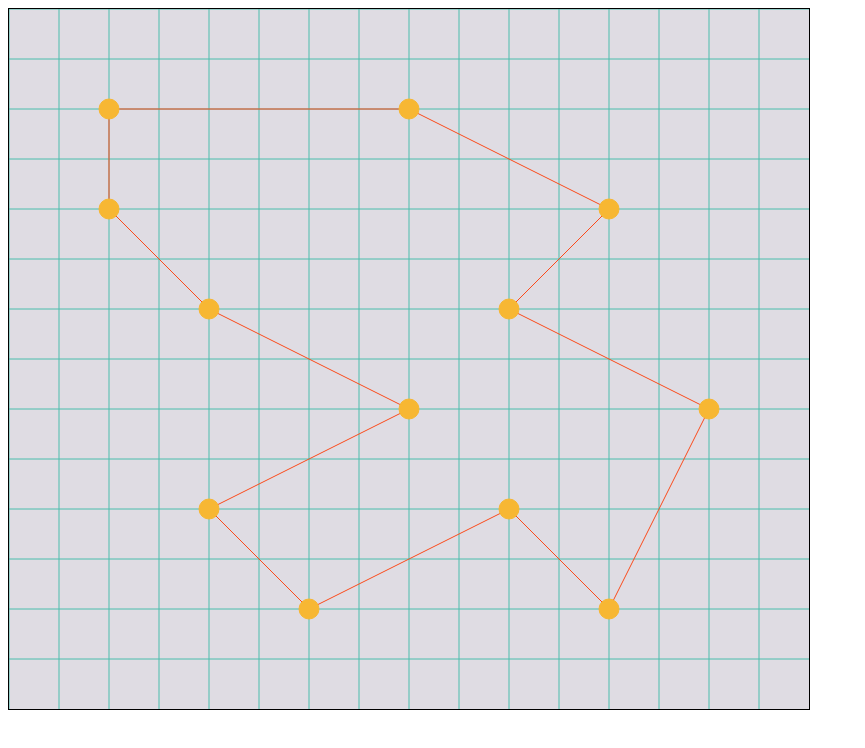
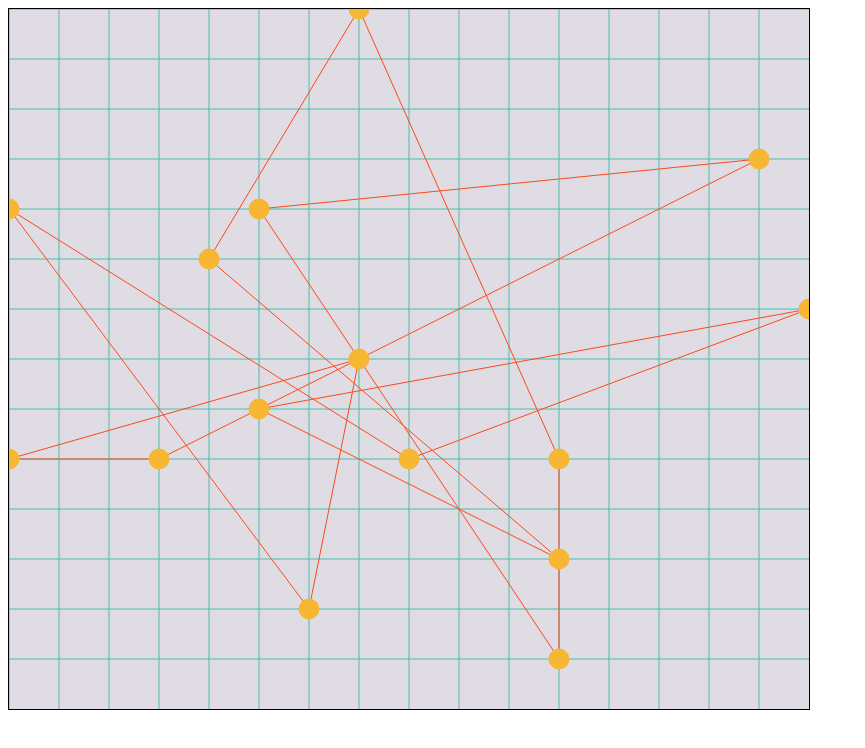
Before and after one commit to musztardem/SAO, a website: page index.html in a window 1280 px wide. Shown: the whole page, without its empty margins (0-865 px from the left). Drawn offline with Linux system fonts and the light colour scheme.

Commit message:
generating cities coords

```diff
--- /dev/null
+++ b/cities_generator.js
@@ -0,0 +1,23 @@
+const COORD_DIVISOR = 50;
+
+class CitiesGenerator {
+  constructor(citiesCount, maxWidth, maxHeight) {
+    this._citiesCount = citiesCount;
+    this._maxWidth = maxWidth;
+    this._maxHeight = maxHeight;
+  }
+
+  generate() {
+    let cities = [];
+    let xMax = this._maxWidth / COORD_DIVISOR;
+    let yMax = this._maxHeight / COORD_DIVISOR;
+
+    for (let i = 0; i < this._citiesCount; i++) {
+      let xCoord = Utils.getRandomNumber(0, xMax) * COORD_DIVISOR;
+      let yCoord = Utils.getRandomNumber(0, yMax) * COORD_DIVISOR;
+      cities.push({ x: xCoord, y: yCoord });
+    }
+
+    return cities;
+  }
+}
--- a/index.html
+++ b/index.html
@@ -14,23 +14,15 @@
         Canvas unsupported.
       </canvas>
     </div>
+    <script src="cities_generator.js"></script>
+    <script src="utils.js"></script>
+    <script src="colors.js"></script>
+
     <script>
-      const cities = [
-        { x: 100, y: 100 },
-        { x: 100, y: 200 },
-        { x: 200, y: 300 },
-        { x: 400, y: 400 },
-        { x: 200, y: 500 },
-        { x: 300, y: 600 },
-        { x: 500, y: 500 },
-        { x: 600, y: 600 },
-        { x: 700, y: 400 },
-        { x: 500, y: 300 },
-        { x: 600, y: 200 },
-        { x: 400, y: 100 },
-      ];
+      const citiesGenerator = new CitiesGenerator(15, 800, 700);
+      const cities = citiesGenerator.generate();
     </script>
-    <script src="colors.js"></script>
-    <script src="script.js"></script>
+
+    <script src="painter.js"></script>
   </body>
 </html>
--- a/script.js
+++ b/painter.js
@@ -1,4 +1,4 @@
-const NET_FACTOR = 50;
+const NET_DIVISOR = 50;
 
 class Painter {
   constructor() {
@@ -13,17 +13,17 @@ class Painter {
 
     /* net */
     this._ctx.strokeStyle = Colors.blue;
-    for (let i = 0; i < this._canvas.width / NET_FACTOR; i++) {
+    for (let i = 0; i < this._canvas.width / NET_DIVISOR; i++) {
       this._ctx.beginPath();
-      this._ctx.moveTo(i * NET_FACTOR, 0);
-      this._ctx.lineTo(i * NET_FACTOR, this._canvas.height);
+      this._ctx.moveTo(i * NET_DIVISOR, 0);
+      this._ctx.lineTo(i * NET_DIVISOR, this._canvas.height);
       this._ctx.stroke();
     }
 
-    for (let i = 0; i < this._canvas.height / NET_FACTOR; i++) {
+    for (let i = 0; i < this._canvas.height / NET_DIVISOR; i++) {
       this._ctx.beginPath();
-      this._ctx.moveTo(0, i * NET_FACTOR);
-      this._ctx.lineTo(this._canvas.width, i * NET_FACTOR);
+      this._ctx.moveTo(0, i * NET_DIVISOR);
+      this._ctx.lineTo(this._canvas.width, i * NET_DIVISOR);
       this._ctx.stroke();
     }
   }
--- /dev/null
+++ b/utils.js
@@ -0,0 +1,5 @@
+class Utils {
+  static getRandomNumber(min, max) {
+    return Math.floor(Math.random() * (max - min + 1) + min);
+  }
+}
```
